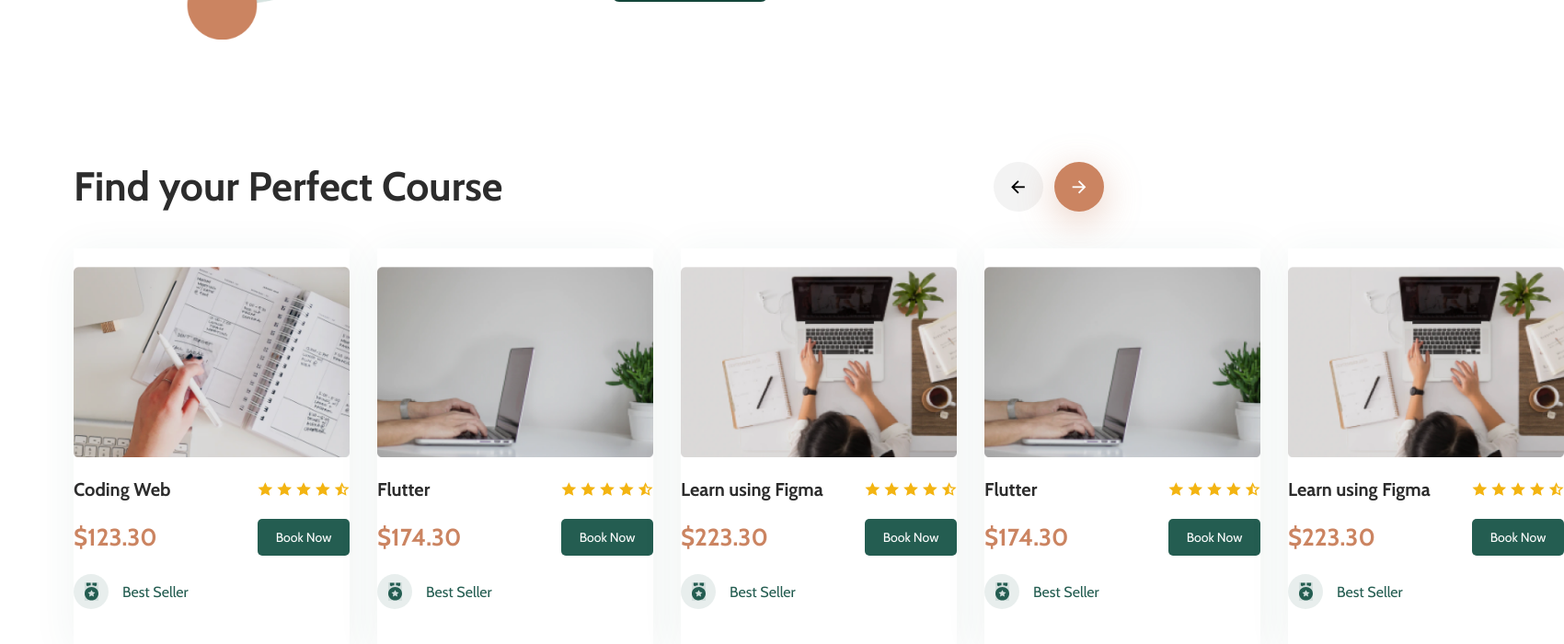
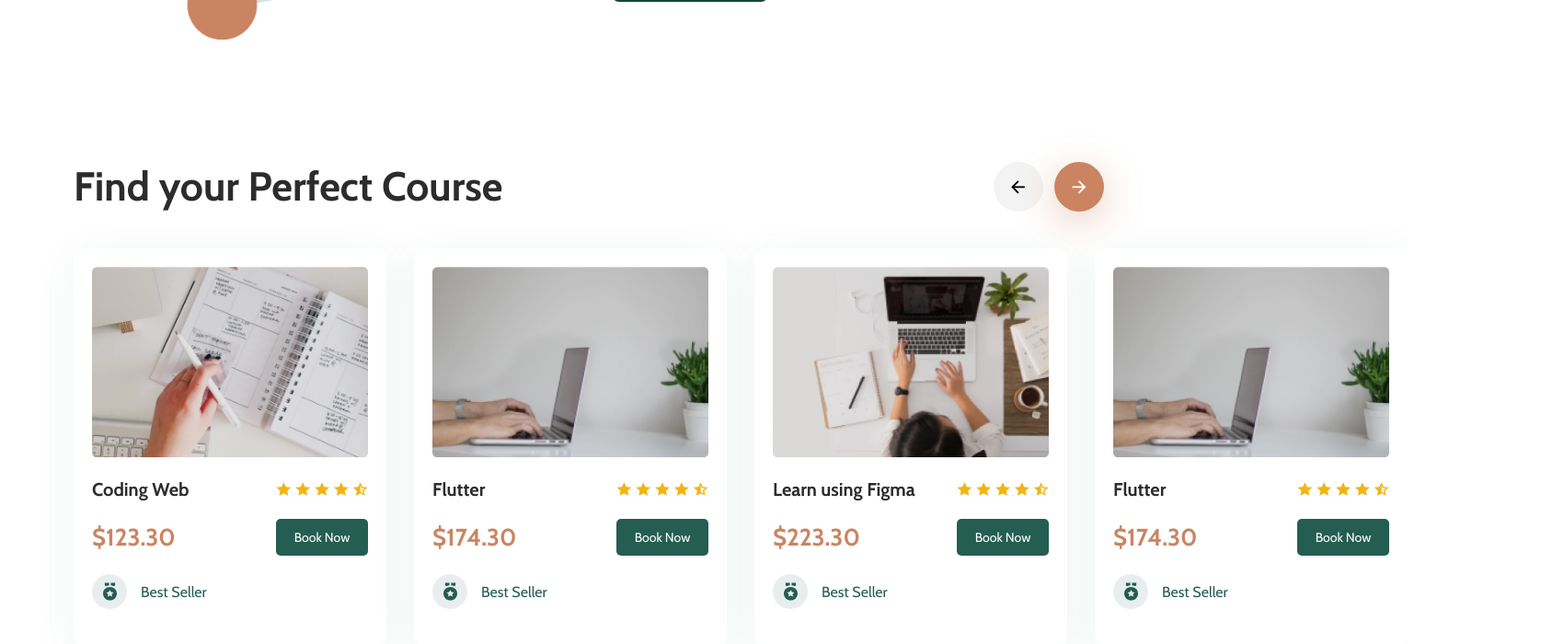
Before and after one commit to Muhammad-Ali-1/Learning-Platform-Landing-Page, a React (Vite) app: page / in a window 1280 px wide. Shown: the part 1563-2263 px from the top of the page at 92% size, 1700 px wide, since content can reach past the window. Built offline with nearby package versions, Linux system fonts and the light colour scheme.

Commit message:
Updated: Courses cards CSS

```diff
--- a/src/Courses.jsx
+++ b/src/Courses.jsx
@@ -35,13 +35,13 @@
       rating: rating,
       price: "$174.30",
     },
-    {
-      id: 5,
-      img: course3,
-      name: "Learn using Figma",
-      rating: rating,
-      price: "$223.30",
-    },
+    // {
+    //   id: 5,
+    //   img: course3,
+    //   name: "Learn using Figma",
+    //   rating: rating,
+    //   price: "$223.30",
+    // },
   ];
 
   const slideRight = () => {
--- a/src/index.css
+++ b/src/index.css
@@ -447,10 +447,17 @@
 .courses-section .courses-container .bottom .course-slider .card {
   background-color: #fff;
   box-shadow: 0px 7px 45px rgba(36, 93, 81, 0.07);
-  width: 34rem;
   display: flex;
-  padding: 2rem 0 4rem 0;
+  padding: 2rem 2rem 4rem 2rem;
   justify-content: center;
+  border-radius: 1.2rem;
+  transition: 0.7s ease;
+}
+
+.courses-section .courses-container .bottom .course-slider .card:hover {
+  box-shadow: 4px 7px 160px rgba(36, 93, 81, 0.25);
+  z-index: 10;
+  transform: scale(1.04);
 }
 
 .courses-section .courses-container .bottom .course-slider .card .card-image {
@@ -514,8 +521,6 @@
 
 .courses-section .bottom .course-slider .card .card-data .line3 .icon img {
   width: 1.5rem;
-
-  background-color: rgba(36, 93, 81, 0.1);
 }
 
 .courses-section .bottom .course-slider .card .card-data .line3 h3 {
@@ -529,7 +534,6 @@
 .courses-section .bottom .course-slider {
   display: flex;
   gap: 3rem;
-  /* flex-wrap: wrap; */
 }
 
 /* ///Courses Section*/
```
